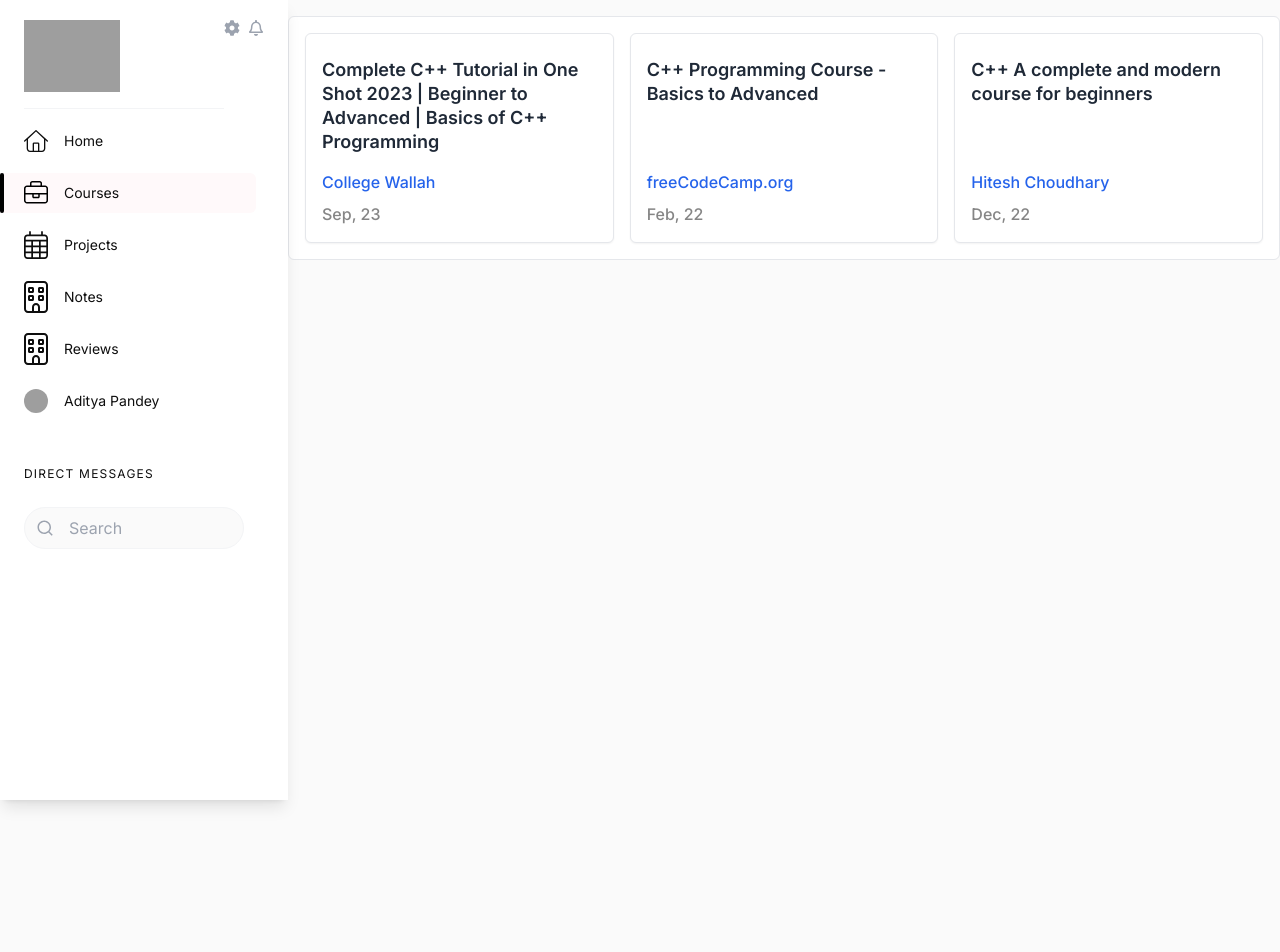
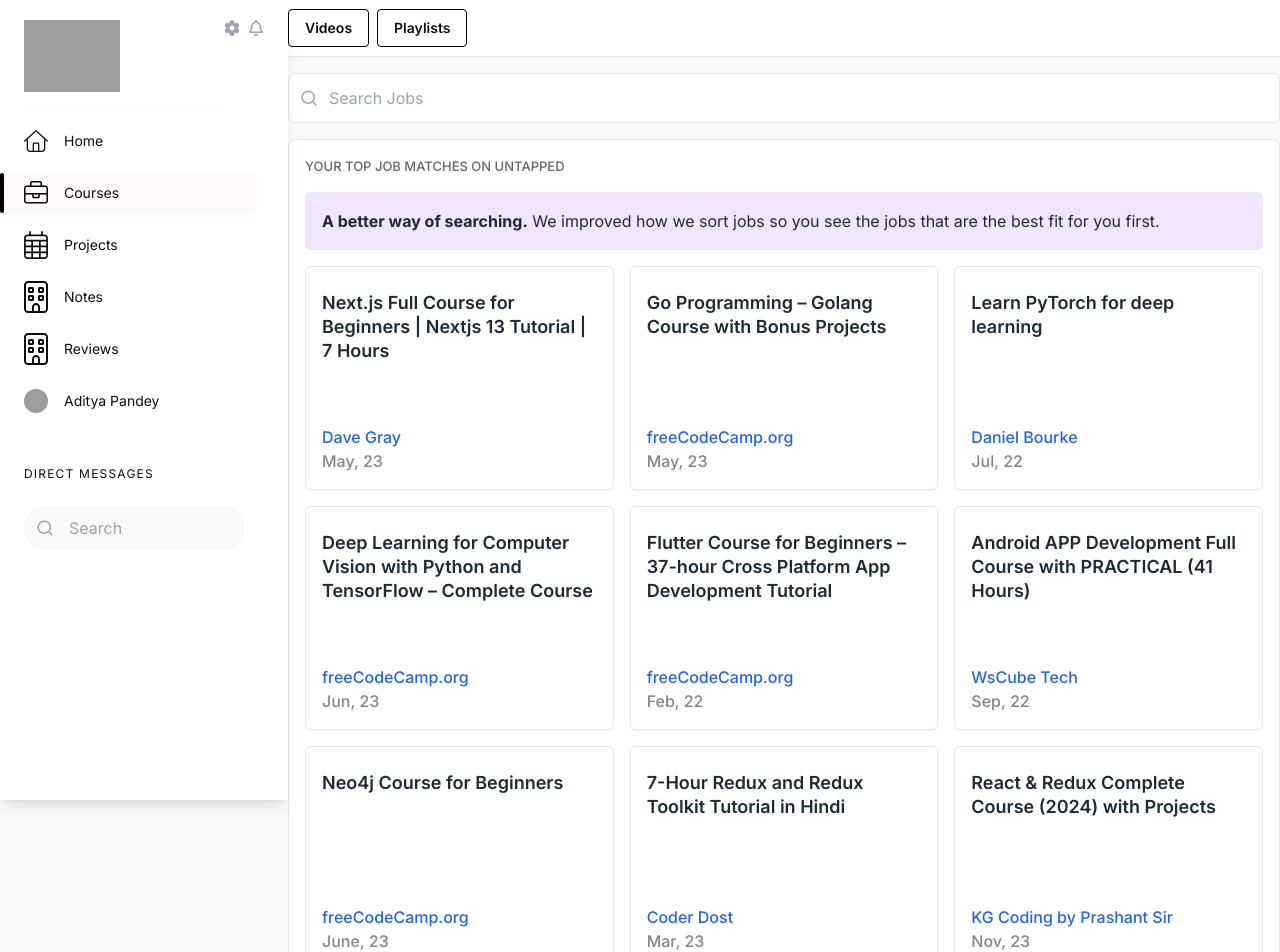
Before and after one commit to internquest/ulearner, a Next.js app: page /courses in a window 1280 px wide. Shown: the top 952 px of the page. Before the commit the page ends 800 px from the top, so only its background shows below. Built offline with nearby package versions, Linux system fonts and the light colour scheme; grey boxes are pictures that could not be loaded.

Commit message:
parsing card data from json

```diff
--- a/app/courses/page.jsx
+++ b/app/courses/page.jsx
@@ -1,33 +1,38 @@
 import React from 'react'
 import Card from "@/app/ui/Cards/CoursesCard"
-const cardData = [
-    {
-        key: 1,
-        title: "Complete C++ Tutorial in One Shot 2023 | Beginner to Advanced | Basics of C++ Programming",
-        author: "College Wallah",
-        date: "Sep, 23",
-        url: "https://github.com/"
-    },
-    {
-        key: 2,
-        title: "C++ Programming Course - Basics to Advanced",
-        author: "freeCodeCamp.org",
-        date: "Feb, 22",
-        url: "https://github.com/"
-    },
-    {
-        key: 3,
-        title: "C++ A complete and modern course for beginners",
-        author: "Hitesh Choudhary",
-        date: "Dec, 22",
-        url: "https://github.com/"
-    },
-]
+import cardData from "@/app/ui/Cards/coursesCards.json"
+import TopBar from '../ui/Topbar/TopBar'
+import { RiSearchLine } from 'react-icons/ri'
 const Courses = () => {
     return (
+        <>
+            <TopBar />
             <section className='bg-[#fafafa] w-full py-4 px-0 sm:px-4 lg:px-0'>
+                <div className='max-w-screen-lg mx-auto pb-4 w-full'>
+                    <div className='relative'>
+                        <input
+                            type='search'
+                            className='w-full p-3 pl-10 rounded-md border active:border-gray-800 focus:border-gray-800 focus:outline-none bg-white text-gray-800 font-normal text-md'
+                            placeholder='Search Jobs'
+                        />
+                        <div className='absolute inset-y-0 left-0 pl-3 flex items-center pointer-events-none text-lg'>
+                            <RiSearchLine className='text-gray-400 ' />
+                        </div>
+                    </div>
+                </div>
                 <div className="text-gray-600 border bg-white mx-auto max-w-screen-lg rounded-md">
-                <div className="p-4 ">
+                    <div className='px-4 pt-4'>
+                        <p className='text-[.8125rem] leading-5 text-[#666] font-medium'>YOUR TOP JOB MATCHES ON UNTAPPED</p>
+                    </div>
+                    <div className='p-4'>
+                        <div className="flex items-center w-full justify-between p-4 bg-[#f0e6ff] border border-gray-200 md:gap-x-4 rounded-md">
+                            <p className="text-md text-gray-800 selection:bg-lime">
+                                <span className='font-bold'>A better way of searching.
+                                </span> We improved how we sort jobs so you see the jobs that are the best fit for you first.
+                            </p>
+                        </div>
+                    </div>
+                    <div className="p-4 pt-0 ">
                         <div className="grid grid-cols-1 sm:grid-cols-2 lg:grid-cols-3 gap-4 justify-items-stretch">
                             {cardData.map((card, index) => (
                                 <Card
@@ -42,6 +47,7 @@ const Courses = () => {
                     </div>
                 </div>
             </section>
+        </>
     )
 }
 
--- a/app/projects/playlists/page.jsx
+++ b/app/projects/playlists/page.jsx
@@ -1,37 +1,29 @@
 import TopBar from "@/app/ui/Topbar/TopBar"
 import Card from "@/app/ui/Cards/PlaylistCard"
-const cardData = [
-    {
-        key: 1,
-        title: "Revive Image",
-        techStack: [
-            "NextJS", "React", "Tailwind CSS", "Prisma", "NextAuth", "Redis", "TypeScript"
-        ],
-        url: "https://github.com/"
-    },
-    {
-        key: 2,
-        title: "Google Docs Clone",
-        techStack: [
-            "React", "Tailwind CSS", "Socket.io", "TypeScript"
-        ],
-        url: "https://github.com/"
-    },
-    {
-        key: 3,
-        title: "GitHub Readme Creator",
-        techStack: [
-            "NextJS", "React", "Tailwind CSS", "JavaScript"
-        ],
-        url: "https://github.com/"
-    },
-]
+import { RiSearchLine } from 'react-icons/ri'
+import cardData from '@/app/ui/Cards/playlistCards.json'
+
 const Playlists = () => {
     return (
         <div>
             <TopBar />
             <section className='bg-[#fafafa] w-full py-4 px-0 sm:px-4 lg:px-0'>
+                <div className='max-w-screen-lg mx-auto pb-4 w-full'>
+                    <div className='relative'>
+                        <input
+                            type='search'
+                            className='w-full p-3 pl-10 rounded-md border active:border-gray-800 focus:border-gray-800 focus:outline-none bg-white text-gray-800 font-normal text-md'
+                            placeholder='Search Jobs'
+                        />
+                        <div className='absolute inset-y-0 left-0 pl-3 flex items-center pointer-events-none text-lg'>
+                            <RiSearchLine className='text-gray-400 ' />
+                        </div>
+                    </div>
+                </div>
                 <div className="text-gray-600 border bg-white mx-auto max-w-screen-lg rounded-md">
+                    <div className='px-4 pt-4'>
+                        <p className='text-[.8125rem] leading-5 text-[#666] font-medium'>YOUR TOP JOB MATCHES ON UNTAPPED</p>
+                    </div>
                     <div className='p-4'>
                         <div className="flex items-center w-full justify-between p-4 bg-[#f0e6ff] border border-gray-200 md:gap-x-4 rounded-md">
                             <p className="text-md text-gray-800 selection:bg-lime">
--- a/app/ui/Cards/CoursesCard.jsx
+++ b/app/ui/Cards/CoursesCard.jsx
@@ -37,16 +37,16 @@ const CoursesCard = ({ title, author, date, url }) => {
                 </>
             ) : (
                 <Link href={url} target="_blank">
-                    <div className="mx-auto h-full p-4 bg-white border rounded-md shadow-sm flex flex-col justify-between cursor-pointer">
+                    <div className="min-h-56 mx-auto h-full p-4 bg-white border rounded-md shadow-sm flex flex-col justify-between cursor-pointer">
                         <div>
-                            <div className="mt-2">
+                            <div className="mt-2 flex justify-between">
                                 <h2 href="#" className="text-lg leading-6 text-start font-semibold text-gray-800 tracking-normal">
                                     {title}
                                 </h2>
                             </div>
                         </div>
                         <div className="mt-4">
-                            <p className="pb-2 text-blue-600 text-base tracking-normal font-medium" tabIndex="0" role="link">
+                            <p className="text-blue-600 text-base tracking-normal font-medium" tabIndex="0" role="link">
                                 {author}
                             </p>
                             <p className="  text-[#0e0e0e] opacity-50 text-base tracking-normal font-medium" tabIndex="0" role="link">
--- a/app/ui/Cards/VideosCard.jsx
+++ b/app/ui/Cards/VideosCard.jsx
@@ -37,9 +37,9 @@ const VideosCard = ({ title, author, url }) => {
                 </>
             ) : (
                 <Link href={url} target="_blank">
-                    <div className="mx-auto h-full p-4 bg-white border rounded-md shadow-sm flex flex-col justify-between cursor-pointer">
+                    <div className="min-h-52 mx-auto h-full p-4 bg-white border rounded-md shadow-sm flex flex-col justify-between cursor-pointer">
                         <div>
-                            <div className="mt-2">
+                            <div className="mt-2 flex justify-between">
                                 <h2 href="#" className="text-lg leading-6 text-start font-semibold text-gray-800 tracking-normal">
                                     {title}
                                 </h2>
--- /dev/null
+++ b/app/ui/Cards/coursesCards.json
@@ -0,0 +1,80 @@
+[
+  {
+    "title": "Next.js Full Course for Beginners | Nextjs 13 Tutorial | 7 Hours",
+    "url": "https://youtu.be/843nec-IvW0",
+    "author": "Dave Gray",
+    "date": "May, 23"
+  },
+  {
+    "title": "Go Programming – Golang Course with Bonus Projects",
+    "url": "https://youtu.be/un6ZyFkqFKo",
+    "author": "freeCodeCamp.org",
+    "date": "May, 23"
+  },
+  {
+    "title": "Learn PyTorch for deep learning",
+    "url": "https://youtu.be/Z_ikDlimN6A",
+    "author": "Daniel Bourke",
+    "date": "Jul, 22"
+  },
+  {
+    "title": "Deep Learning for Computer Vision with Python and TensorFlow – Complete Course",
+    "url": "https://youtu.be/IA3WxTTPXqQ",
+    "author": "freeCodeCamp.org",
+    "date": "Jun, 23"
+  },
+  {
+    "title": "Flutter Course for Beginners – 37-hour Cross Platform App Development Tutorial",
+    "url": "https://youtu.be/VPvVD8t02U8",
+    "author": "freeCodeCamp.org",
+    "date": "Feb, 22"
+  },
+  {
+    "title": "Android APP Development Full Course with PRACTICAL (41 Hours)",
+    "url": "https://youtu.be/u64gyCdqawU",
+    "author": "WsCube Tech",
+    "date": "Sep, 22"
+  },
+  {
+    "title": "Neo4j Course for Beginners",
+    "url": "https://youtu.be/_IgbB24scLI",
+    "author": "freeCodeCamp.org",
+    "date": "June, 23"
+  },
+  {
+    "title": "7-Hour Redux and Redux Toolkit Tutorial in Hindi",
+    "url": "https://youtu.be/1zCNdVhdvHE",
+    "author": "Coder Dost",
+    "date": "Mar, 23"
+  },
+  {
+    "title": "React & Redux Complete Course (2024) with Projects",
+    "url": "https://youtu.be/eILUmCJhl64",
+    "author": "KG Coding by Prashant Sir",
+    "date": "Nov, 23"
+  },
+  {
+    "title": "C++ Programming Course - Beginner to Advanced",
+    "url": "https://youtu.be/8jLOx1hD3_o",
+    "author": "freeCodeCamp.org",
+    "date": "Feb, 2022"
+  },
+  {
+    "title": "Complete C++ Tutorial in One Shot 2023 | Beginner To Advance | Basics Of C++ Programming",
+    "url": "https://youtu.be/e7sAf4SbS_g",
+    "author": "College Wallah",
+    "date": "Sep, 2024"
+  },
+  {
+    "title": "C++ A complete and modern course for beginners",
+    "url": "https://youtu.be/FpfHmAkRVK4",
+    "author": "Hitesh Choudhary",
+    "date": "Dec, 22"
+  },
+  {
+    "title": "Learn C# – Full Course with Mini-Projects",
+    "url": "https://youtu.be/GlGpSQsS8uc",
+    "author": "CoffeeNCode",
+    "date": "Mar, 2024"
+  }
+]
--- /dev/null
+++ b/app/ui/Cards/playlistCards.json
@@ -0,0 +1,57 @@
+[
+  {
+    "url": "https://www.youtube.com/playlist?list=PLcAVdtHk_JSTzetvhZ3ni-W4-DVmXw_dz",
+    "title": "Digiboard",
+    "techStack": "Next.js, React.js, Tailwind CSS, Express, Socket"
+  },
+  {
+    "url": "https://www.youtube.com/playlist?list=PLcAVdtHk_JSRW_IpvEn_wWy0MVkSf1WYX",
+    "title": "Google Docs Clone",
+    "techStack": "React.js, Tailwind CSS, Typescript, Socket.io"
+  },
+  {
+    "url": "https://www.youtube.com/playlist?list=PLcAVdtHk_JSRg2HFh7yeowBDFLqUECMny",
+    "title": "Revive Image",
+    "techStack": "Next.js,React.js, Tailwind CSS, Prisma, Redis, Typescript"
+  },
+  {
+    "url": "https://www.youtube.com/playlist?list=PLcAVdtHk_JSRehlW65eZuk-otQbfV2zhY",
+    "title": "UrAvatar",
+    "techStack": "Next.js, Chakra UI, Typescript"
+  },
+  {
+    "url": "https://www.youtube.com/playlist?list=PLcAVdtHk_JSQ7kpWVVzaWLl_ympYVdiKx",
+    "title": "Simple Forms",
+    "techStack": "Next.js, React.js, Tailwind CSS, Typescript"
+  },
+  {
+    "url": "https://www.youtube.com/playlist?list=PLcAVdtHk_JSQXiyZw0L9J9VyWZJaOe-lz",
+    "title": "Github Readme Creator",
+    "techStack": "Next.js, Tailwind CSS, Javascript"
+  },
+  {
+    "url": "https://youtube.com/playlist?list=PLWyN7K28ZraQi1_7ILgiKAiY_FmGeQWbI",
+    "title": "Multiverse of 100+ Data Science Project",
+    "techStack": "Machine Learning, Deep Learning, Natural Language, Reinforcement Learning, Data Analysis"
+  },
+  {
+    "url": "https://youtube.com/playlist?list=PLfFghEzKVmjvuSA67LszN1dZ-Dd_pkus6",
+    "title": "Machine Learning Projects",
+    "techStack": "Machine Learning"
+  },
+  {
+    "url": "https://youtube.com/playlist?list=PLN4aKSfpk8TQYayZIGqBJXXc8723SSLnh",
+    "title": "Build Your Own Clubhouse App",
+    "techStack": "Flutter"
+  },
+  {
+    "url": "https://youtube.com/playlist?list=PLzcRC7PA0xWTy1tnnjwgqBA8tYD8NXs2F",
+    "title": "Book Store App",
+    "techStack": "Flutter"
+  },
+  {
+    "url": "https://youtube.com/playlist?list=PLYktmUPNARbrrKwRhnKyY4-pKvLC0fpL1",
+    "title": "Nuxt Projects",
+    "techStack": "Nuxt 3, Tailwind CSS, Supabase, MongoDB"
+  }
+]
```
Also changed, not shown: app/projects/videos/page.jsx (+1 -21 lines), app/ui/Cards/PlaylistCard.jsx (+15 -10 lines), app/ui/Cards/videosCards.json (added, +86 -0 lines). Lines whose indentation alone changed are shown as unchanged.
